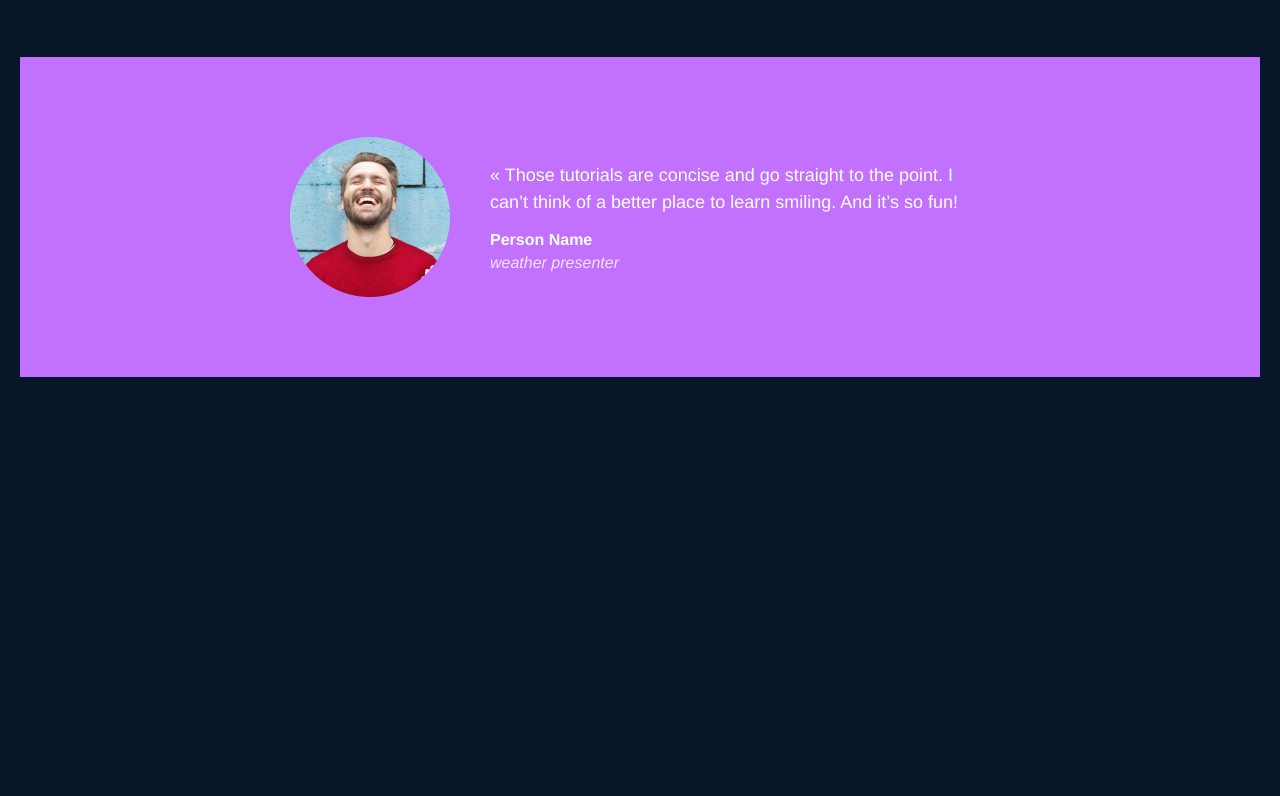
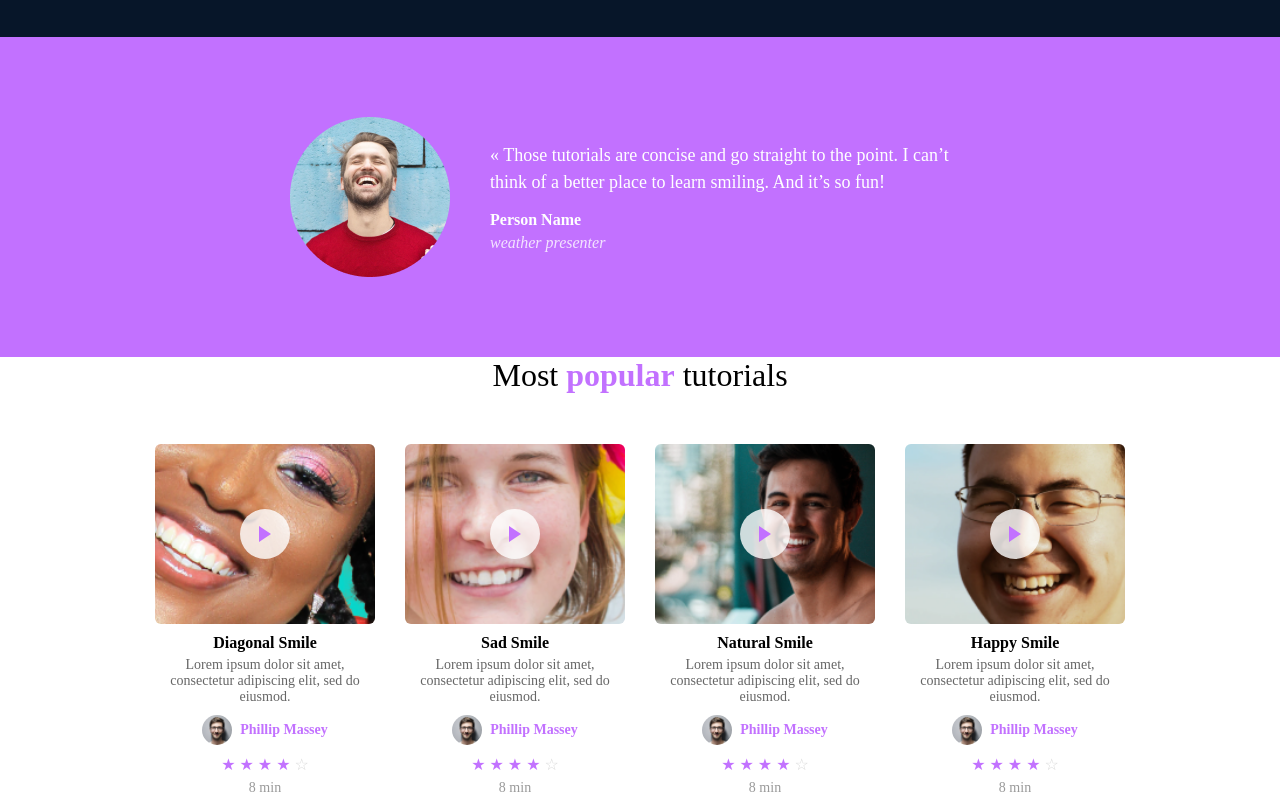
Before and after one commit to daouda-njikam/alx_html_css, a plain HTML site: page css_advanced/index.html in a window 1280 px wide. Shown: the part 1084-1880 px from the top of the page. Before the commit the page ends 1481 px from the top, so only its background shows below. Drawn offline with Linux system fonts and the light colour scheme; files that its build step writes are made by us from their sources.

Commit message:
Ajout des images et mise à jour du HTML/CSS

```diff
--- a/css_advanced/index.html
+++ b/css_advanced/index.html
@@ -4,7 +4,7 @@
   <meta charset="UTF-8">
   <title>SmileSchool</title>
   <meta name="viewport" content="width=device-width, initial-scale=1.0">
-  <link rel="stylesheet" href="base.css">
+  <link rel="stylesheet" href="basic.css">
   <link rel="stylesheet" href="styles.css">
 </head>
 <body class="works_on_smartphone">
@@ -68,6 +68,74 @@
       </div>
     </div>
   </section>
+  <h2 class="section-title">Most <span>popular</span> tutorials</h2>
+  <div class="tutorials">
+    <div class="card">
+      <div class="card-img">
+        <img src="images/preview.jpg" alt="Diagonal Smile">
+        <div class="play-button"></div>
+      </div>
+      <div class="card-title">Diagonal Smile</div>
+      <div class="card-desc">Lorem ipsum dolor sit amet, consectetur adipiscing elit, sed do eiusmod.</div>
+      <div class="author">
+        <img src="images/phillip.jpg" alt="Phillip Massey">
+        <span>Phillip Massey</span>
+      </div>
+      <div class="stars">
+        ★ ★ ★ ★ <span>☆</span>
+      </div>
+      <div class="duration">8 min</div>
+    </div>
+    <div class="card">
+      <div class="card-img">
+        <img src="images/preview (1).jpg" alt="Sad Smile">
+        <div class="play-button"></div>
+      </div>
+      <div class="card-title">Sad Smile</div>
+      <div class="card-desc">Lorem ipsum dolor sit amet, consectetur adipiscing elit, sed do eiusmod.</div>
+      <div class="author">
+        <img src="images/phillip.jpg" alt="Phillip Massey">
+        <span>Phillip Massey</span>
+      </div>
+      <div class="stars">
+        ★ ★ ★ ★ <span>☆</span>
+      </div>
+      <div class="duration">8 min</div>
+    </div>
+    <div class="card">
+      <div class="card-img">
+        <img src="images/preview (2).jpg".alt="Natural Smile">
+        <div class="play-button"></div>
+      </div>
+      <div class="card-title">Natural Smile</div>
+      <div class="card-desc">Lorem ipsum dolor sit amet, consectetur adipiscing elit, sed do eiusmod.</div>
+      <div class="author">
+        <img src="images/phillip.jpg" alt="Phillip Massey">
+        <span>Phillip Massey</span>
+      </div>
+      <div class="stars">
+        ★ ★ ★ ★ <span>☆</span>
+      </div>
+      <div class="duration">8 min</div>
+    </div>
+    <div class="card">
+      <div class="card-img">
+        <img src="images/preview (3).jpg" alt="Happy Smile">
+        <div class="play-button"></div>
+      </div>
+      <div class="card-title">Happy Smile</div>
+      <div class="card-desc">Lorem ipsum dolor sit amet, consectetur adipiscing elit, sed do eiusmod.</div>
+      <div class="author">
+        <img src="images/phillip.jpg" alt="Phillip Massey">
+        <span>Phillip Massey</span>
+      </div>
+      <div class="stars">
+        ★ ★ ★ ★ <span>☆</span>
+      </div>
+      <div class="duration">8 min</div>
+    </div>
+  </div>
+
 
 
 </body>
--- a/css_advanced/styles.css
+++ b/css_advanced/styles.css
@@ -5,10 +5,18 @@
   box-sizing: border-box;
 }
 
-body {
+/* GENERAL STYLES */
+.home-page {
   font-family: 'Helvetica', 'Arial', sans-serif;
+  background-color: #071629;
   color: white;
-  background-color: #071629;
+}
+
+.tutorials-section {
+  font-family: 'Source Sans Pro', sans-serif;
+  background-color: white;
+  color: #071629;
+  padding: 40px 20px;
 }
 
 /* HEADER */
@@ -24,6 +32,7 @@ body {
 }
 
 .logo {
+  color: white;
   font-weight: bold;
   font-size: 20px;
 }
@@ -58,12 +67,14 @@ body {
 }
 
 .banner h1 {
+   color: white;
   font-size: 64px;
   font-weight: bold;
   margin-bottom: 20px;
 }
 
 .subheading {
+   color: white;
   font-size: 16px;
   letter-spacing: 10px;
   font-weight: 500;
@@ -110,6 +121,7 @@ body {
 }
 
 .profile h3 {
+  color: white;
   margin-bottom: 5px;
   font-size: 16px;
 }
@@ -119,8 +131,10 @@ body {
   color: #a0a0a0;
   line-height: 1.4;
 }
+
+/* QUOTE SECTION */
 .quote-section {
-  background-color: #c271ff; /* remplace avec la couleur exacte du Figma si différente */
+  background-color: #c271ff;
   padding: 80px 20px;
   text-align: center;
 }
@@ -164,3 +178,111 @@ body {
   font-style: italic;
   color: rgba(255, 255, 255, 0.8);
 }
+
+/* TUTORIALS SECTION */
+.section-title {
+  text-align: center;
+  font-size: 2rem;
+  font-weight: 400;
+  margin-bottom: 50px;
+}
+
+.section-title span {
+  color: #C271FF;
+  font-weight: 700;
+}
+
+.tutorials {
+  display: flex;
+  justify-content: center;
+  gap: 30px;
+  flex-wrap: wrap;
+}
+
+.card {
+  width: 220px;
+  text-align: center;
+}
+
+.card-img {
+  position: relative;
+  width: 100%;
+  height: 180px;
+  border-radius: 6px;
+  overflow: hidden;
+}
+
+.card-img img {
+  width: 100%;
+  height: 100%;
+  object-fit: cover;
+  display: block;
+}
+
+.play-button {
+  position: absolute;
+  top: 50%;
+  left: 50%;
+  transform: translate(-50%, -50%);
+  background-color: rgba(255, 255, 255, 0.8);
+  width: 50px;
+  height: 50px;
+  border-radius: 50%;
+  display: flex;
+  justify-content: center;
+  align-items: center;
+}
+
+.play-button::before {
+  content: '';
+  width: 0;
+  height: 0;
+  border-left: 12px solid #C271FF;
+  border-top: 8px solid transparent;
+  border-bottom: 8px solid transparent;
+}
+
+.card-title {
+  font-weight: 700;
+  margin: 10px 0 5px;
+}
+
+.card-desc {
+  font-size: 0.875rem;
+  color: #666;
+  margin-bottom: 10px;
+}
+
+.author {
+  display: flex;
+  align-items: center;
+  justify-content: center;
+  gap: 8px;
+  font-size: 0.875rem;
+  margin-bottom: 10px;
+}
+
+.author img {
+  width: 30px;
+  height: 30px;
+  border-radius: 50%;
+}
+
+.author span {
+  color: #C271FF;
+  font-weight: 600;
+}
+
+.stars {
+  color: #C271FF;
+  margin-bottom: 6px;
+}
+
+.stars span {
+  color: #D8D8D8;
+}
+
+.duration {
+  color: #999;
+  font-size: 0.875rem;
+}
```
